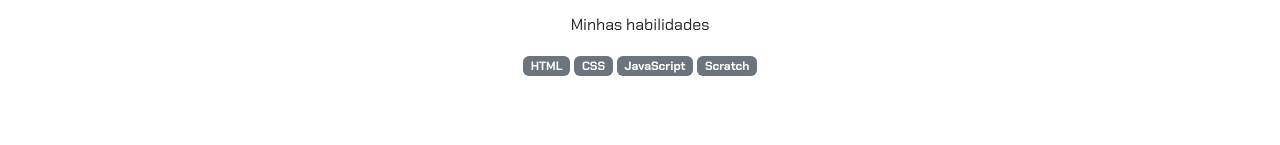
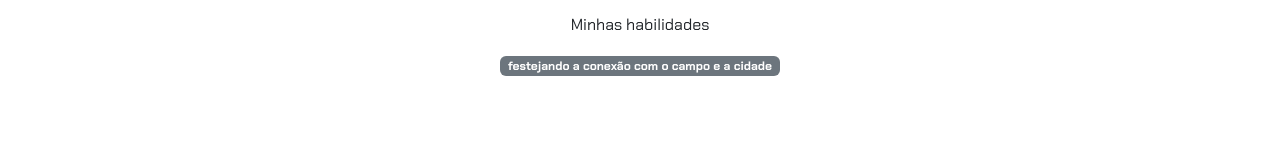
Before and after one commit to MarialimaCorrea/agrinho2025, a plain HTML site: page index.html in a window 1280 px wide. Shown: the part 303-448 px from the top of the page. Drawn offline with nearby package versions, Linux system fonts and the light colour scheme.

Commit message:
Update index.html

```diff
--- a/index.html
+++ b/index.html
@@ -20,10 +20,7 @@
             que já desenvolvi!</p>
         <p>Minhas habilidades</p>
         <div>
-            <p class="badge bg-secondary">HTML</p>
-            <p class="badge bg-secondary">CSS</p>
-            <p class="badge bg-secondary">JavaScript</p>
-            <p class="badge bg-secondary">Scratch</p>
+            <p class="badge bg-secondary">festejando a conexão com o campo e a cidade</p>
         </div>
     </header>
     <main class="container mt-5">
```
